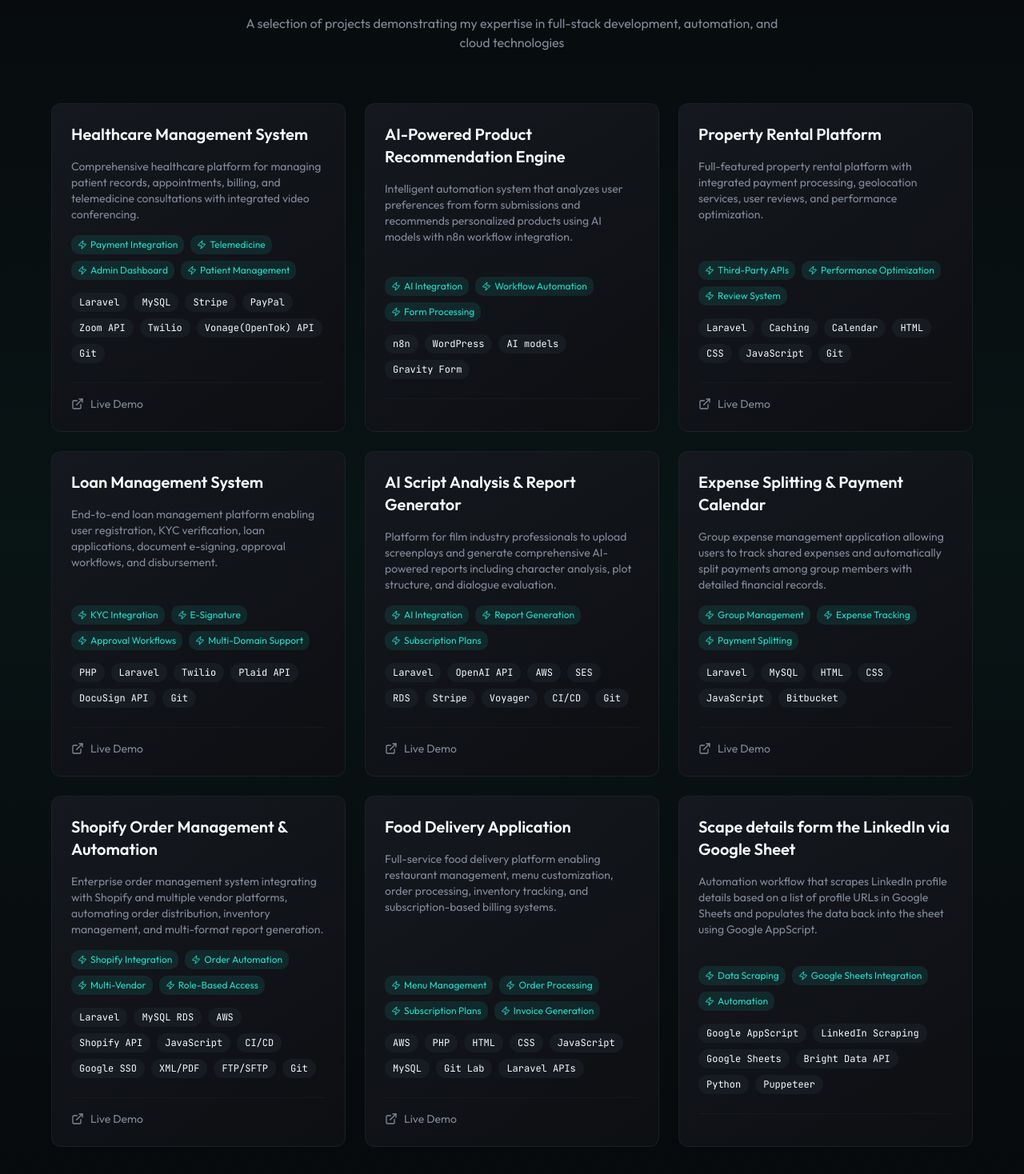
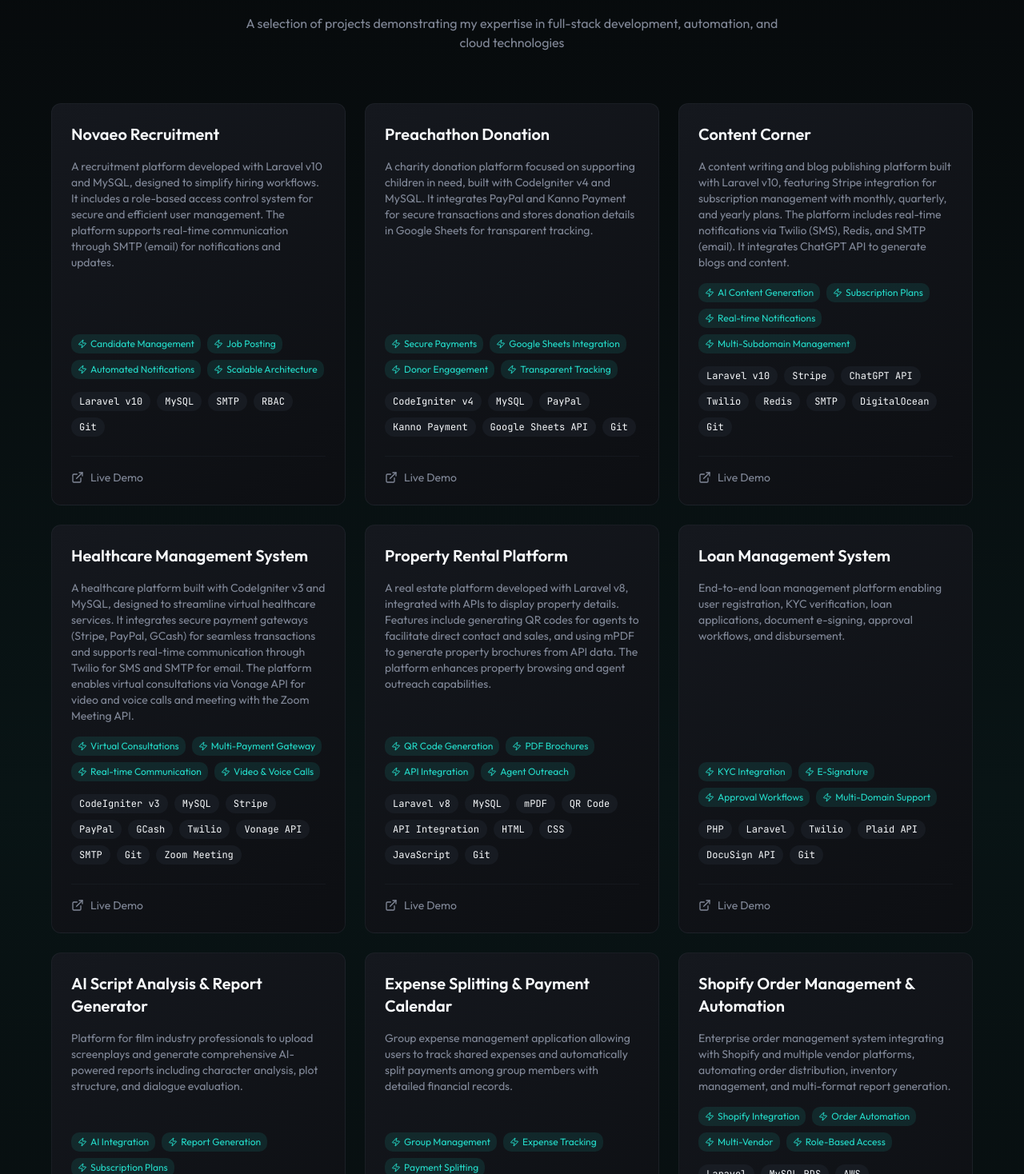
Before and after one commit to MikeBaraiya/mayank-baraiya-portfolio, a React (Vite) app: page / in a window 1280 px wide. Shown: the part 4722-6190 px from the top of the page at 80% size. Built offline with nearby package versions, Linux system fonts and the light colour scheme; the HTML template or start-up script is replaced by a standard one.

Commit message:
Add `ProjectsSection` component to display a portfolio of projects.

```diff
--- a/src/components/ProjectsSection.tsx
+++ b/src/components/ProjectsSection.tsx
@@ -3,28 +3,44 @@ import { useScrollReveal } from "@/hooks/use-scroll-reveal";
 
 const projects = [
   {
+    title: "Novaeo Recruitment",
+    description: "A recruitment platform developed with Laravel v10 and MySQL, designed to simplify hiring workflows. It includes a role-based access control system for secure and efficient user management. The platform supports real-time communication through SMTP (email) for notifications and updates.",
+    technologies: ["Laravel v10", "MySQL", "SMTP", "RBAC", "Git"],
+    github: "#",
+    live: "https://novaeo.co",
+    highlights: ["Candidate Management", "Job Posting", "Automated Notifications", "Scalable Architecture"]
+  },
+  {
+    title: "Preachathon Donation",
+    description: "A charity donation platform focused on supporting children in need, built with CodeIgniter v4 and MySQL. It integrates PayPal and Kanno Payment for secure transactions and stores donation details in Google Sheets for transparent tracking.",
+    technologies: ["CodeIgniter v4", "MySQL", "PayPal", "Kanno Payment", "Google Sheets API", "Git"],
+    github: "#",
+    live: "https://preachathon.org",
+    highlights: ["Secure Payments", "Google Sheets Integration", "Donor Engagement", "Transparent Tracking"]
+  },
+  {
+    title: "Content Corner",
+    description: "A content writing and blog publishing platform built with Laravel v10, featuring Stripe integration for subscription management with monthly, quarterly, and yearly plans. The platform includes real-time notifications via Twilio (SMS), Redis, and SMTP (email). It integrates ChatGPT API to generate blogs and content.",
+    technologies: ["Laravel v10", "Stripe", "ChatGPT API", "Twilio", "Redis", "SMTP", "DigitalOcean", "Git"],
+    github: "#",
+    live: "https://contentcorner.io",
+    highlights: ["AI Content Generation", "Subscription Plans", "Real-time Notifications", "Multi-Subdomain Management"]
+  },
+  {
     title: "Healthcare Management System",
-    description: "Comprehensive healthcare platform for managing patient records, appointments, billing, and telemedicine consultations with integrated video conferencing.",
-    technologies: ["Laravel", "MySQL", "Stripe", "PayPal", "Zoom API", "Twilio", "Vonage(OpenTok) API", "Git"],
+    description: "A healthcare platform built with CodeIgniter v3 and MySQL, designed to streamline virtual healthcare services. It integrates secure payment gateways (Stripe, PayPal, GCash) for seamless transactions and supports real-time communication through Twilio for SMS and SMTP for email. The platform enables virtual consultations via Vonage API for video and voice calls and meeting with the Zoom Meeting API.",
+    technologies: ["CodeIgniter v3", "MySQL", "Stripe", "PayPal", "GCash", "Twilio", "Vonage API", "SMTP", "Git", "Zoom Meeting"],
     github: "#",
     live: "https://yo-vivo.co/",
-    highlights: ["Payment Integration", "Telemedicine", "Admin Dashboard", "Patient Management"]
-  },
-  {
-    title: "AI-Powered Product Recommendation Engine",
-    description: "Intelligent automation system that analyzes user preferences from form submissions and recommends personalized products using AI models with n8n workflow integration.",
-    technologies: ["n8n", "WordPress", "AI models", "Gravity Form"],
-    github: "#",
-    live: null,
-    highlights: ["AI Integration", "Workflow Automation", "Form Processing"]
+    highlights: ["Virtual Consultations", "Multi-Payment Gateway", "Real-time Communication", "Video & Voice Calls"]
   },
   {
     title: "Property Rental Platform",
-    description: "Full-featured property rental platform with integrated payment processing, geolocation services, user reviews, and performance optimization.",
-    technologies: ["Laravel", "Caching", "Calendar", "HTML", "CSS", "JavaScript", "Git"],
+    description: "A real estate platform developed with Laravel v8, integrated with APIs to display property details. Features include generating QR codes for agents to facilitate direct contact and sales, and using mPDF to generate property brochures from API data. The platform enhances property browsing and agent outreach capabilities.",
+    technologies: ["Laravel v8", "MySQL", "mPDF", "QR Code", "API Integration", "HTML", "CSS", "JavaScript", "Git"],
     github: "#",
     live: "https://primeestate.com.au/",
-    highlights: ["Third-Party APIs", "Performance Optimization", "Review System"]
+    highlights: ["QR Code Generation", "PDF Brochures", "API Integration", "Agent Outreach"]
   },
   {
     title: "Loan Management System",
@@ -60,11 +76,11 @@ const projects = [
   },
   {
     title: "Food Delivery Application",
-    description: "Full-service food delivery platform enabling restaurant management, menu customization, order processing, inventory tracking, and subscription-based billing systems.",
-    technologies: ["AWS", "PHP", "HTML", "CSS", "JavaScript", "MySQL", "Git Lab", "Laravel APIs"],
+    description: "A food delivery platform built with Core PHP for the backend, Laravel for server-side management. It offers daily tiffin delivery with flexible time slots. Features include Stripe payment integration for one-time payments and monthly subscriptions.",
+    technologies: ["Core PHP", "Laravel", "MySQL", "Stripe", "HTML", "CSS", "JavaScript", "Git Lab"],
     github: "#",
     live: "https://www.foober.com.au/",
-    highlights: ["Menu Management", "Order Processing", "Subscription Plans", "Invoice Generation"]
+    highlights: ["Daily Tiffin Delivery", "Flexible Time Slots", "Stripe Integration", "Role-Based System"]
   },
   {
     title: "Scape details form the LinkedIn via Google Sheet",
@@ -73,6 +89,14 @@ const projects = [
     github: "#",
     live: null,
     highlights: ["Data Scraping", "Google Sheets Integration", "Automation"]
+  },
+  {
+    title: "AI-Powered Product Recommendation Engine",
+    description: "Intelligent automation system that analyzes user preferences from form submissions and recommends personalized products using AI models with n8n workflow integration.",
+    technologies: ["n8n", "WordPress", "AI models", "Gravity Form"],
+    github: "#",
+    live: null,
+    highlights: ["AI Integration", "Workflow Automation", "Form Processing"]
   },
 ];
 
```
Lines whose indentation alone changed are shown as unchanged.
